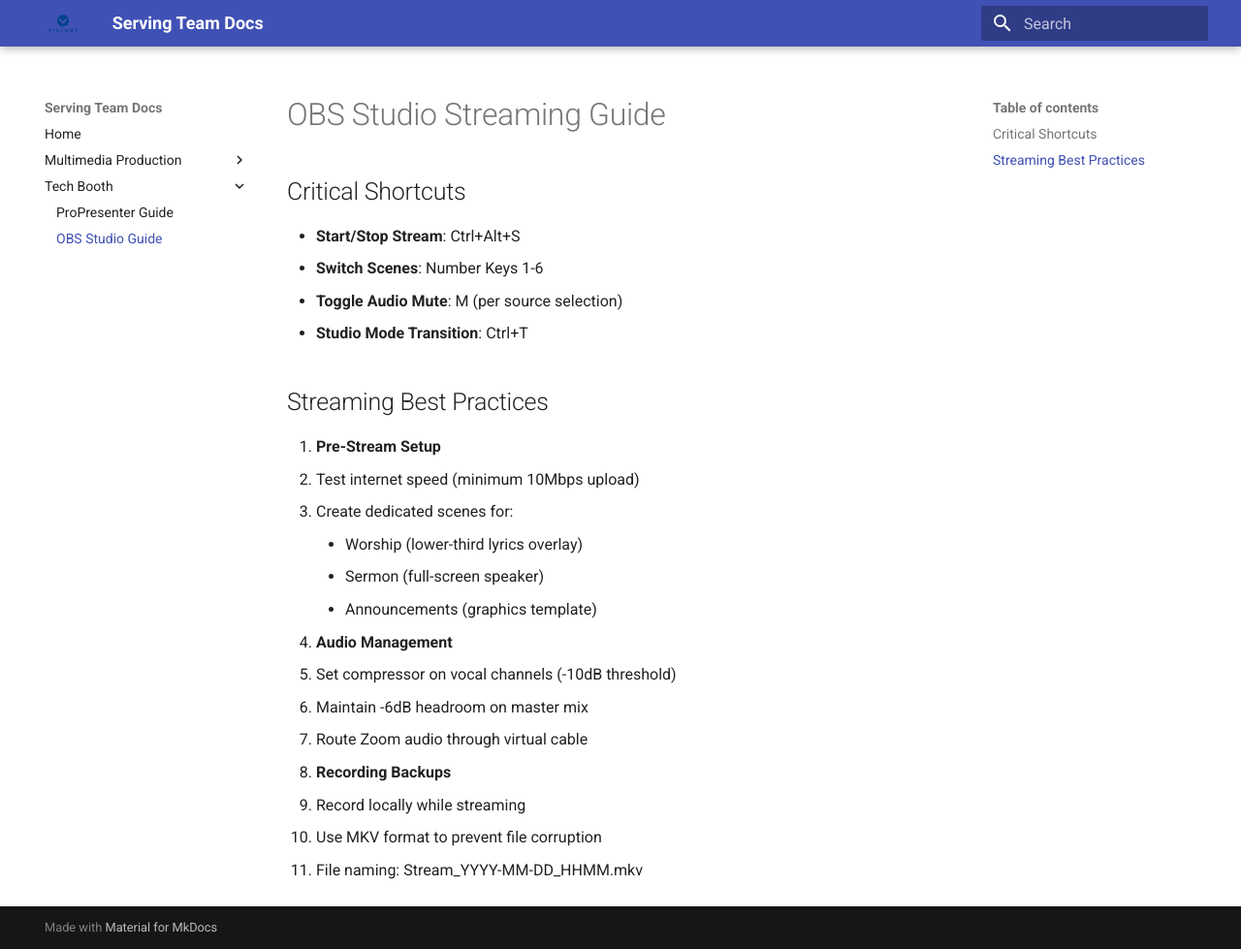
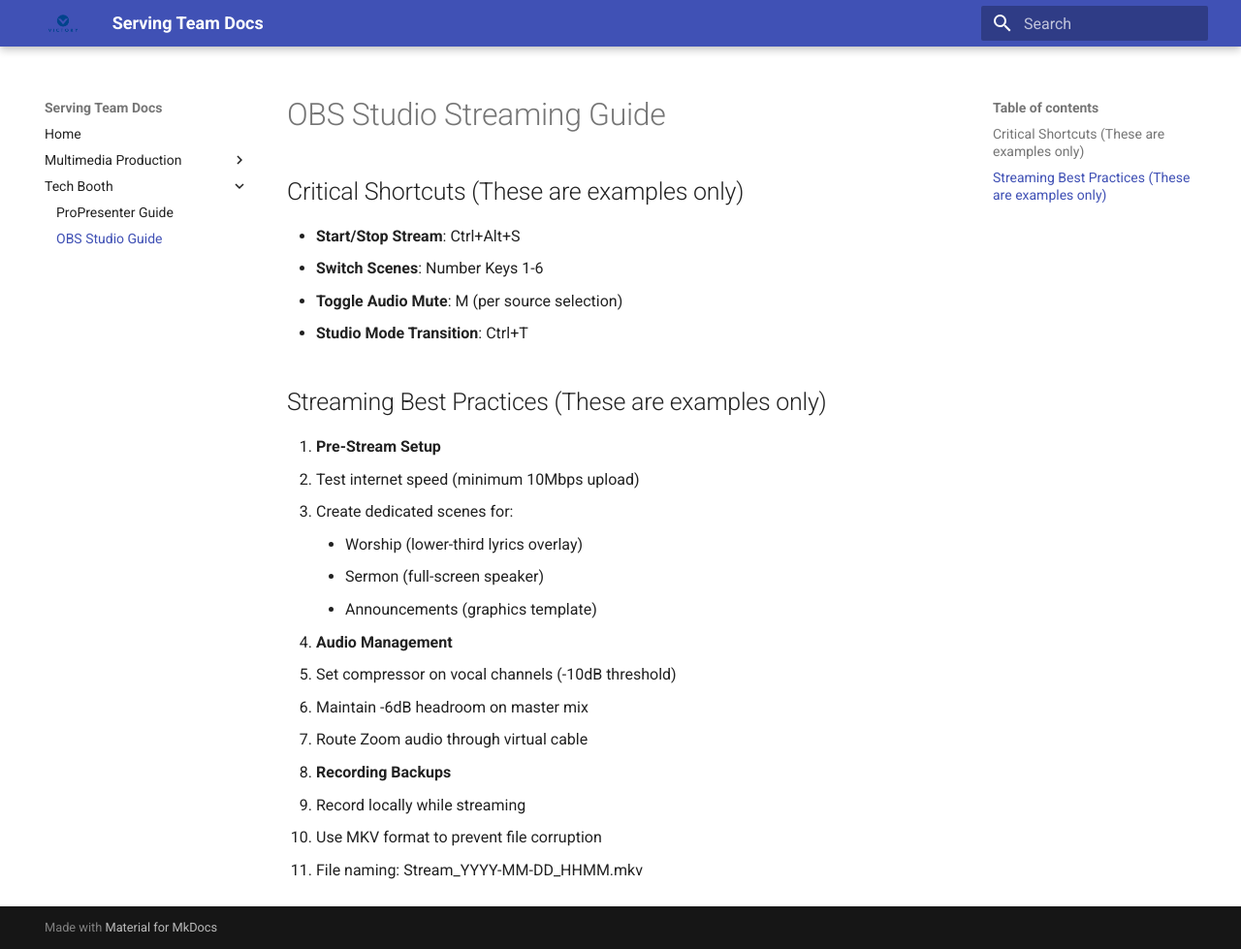
Before and after one commit to evan-07/serving-team-docs, an MkDocs documentation site: the page built from serving-team-docs/tech-booth/obs-studio-guide.md, in a window 1280 px wide and 979 px high. Shown: the whole window at 97% size. Built offline with MkDocs 1.6.1 and Material for MkDocs 9.7.7, drawn with Linux system fonts in a browser that asks for light colours.

Commit message:
Update tech booth guides for OBS Studio and ProPresenter

```diff
--- a/serving-team-docs/tech-booth/obs-studio-guide.md
+++ b/serving-team-docs/tech-booth/obs-studio-guide.md
@@ -1,12 +1,12 @@
 # OBS Studio Streaming Guide
 
-## Critical Shortcuts
+## Critical Shortcuts (These are examples only)
 - **Start/Stop Stream**: Ctrl+Alt+S
 - **Switch Scenes**: Number Keys 1-6
 - **Toggle Audio Mute**: M (per source selection)
 - **Studio Mode Transition**: Ctrl+T
 
-## Streaming Best Practices
+## Streaming Best Practices (These are examples only)
 1. **Pre-Stream Setup**
    - Test internet speed (minimum 10Mbps upload)
    - Create dedicated scenes for:
```
Also changed, not shown: serving-team-docs/tech-booth/propresenter-guide.md (+2 -2 lines).
